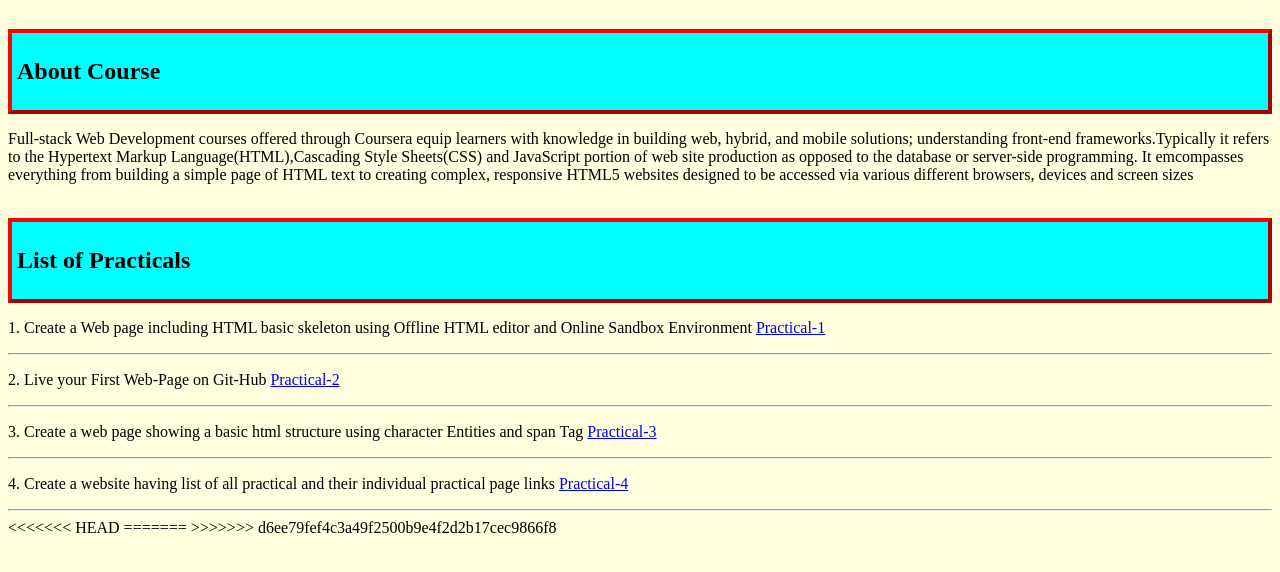
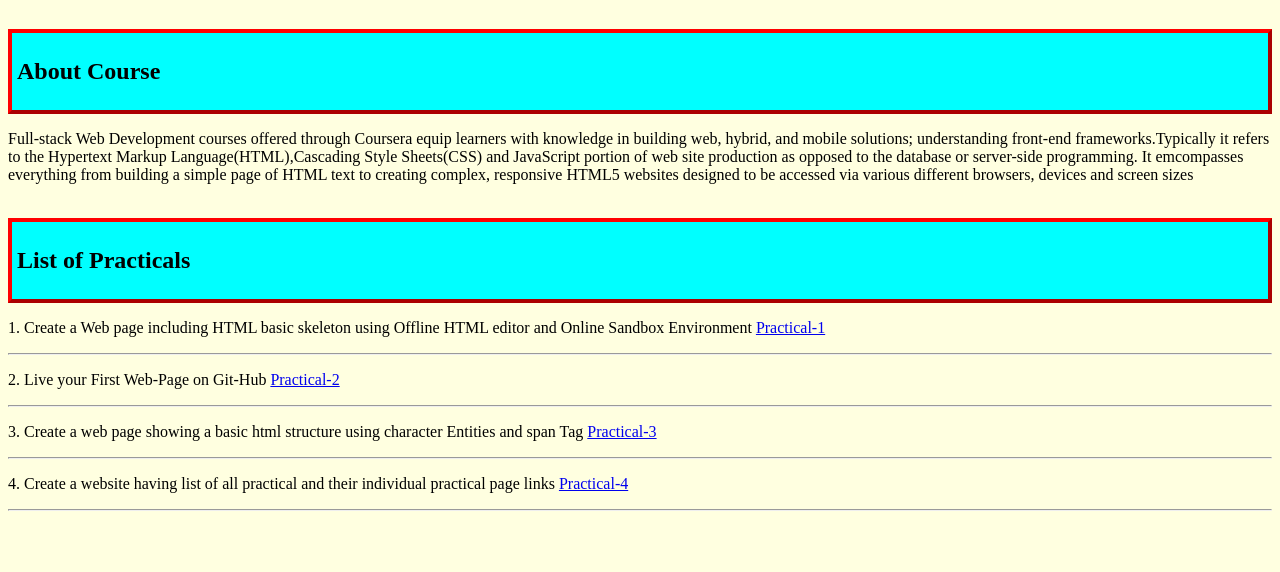
Before and after one commit to shailja025/Assissment4, a plain HTML site: page index.html in a window 1280 px wide. Shown: the part 90-662 px from the top of the page. Drawn offline with Linux system fonts and the light colour scheme.

Commit message:
Update index.html

```diff
--- a/index.html
+++ b/index.html
@@ -24,8 +24,4 @@
             <p>4. Create a website having list of all practical and their individual practical page links  <a href="https://github.com/shailja025/practical-4/blob/master/practicals/practical-4.html">Practical-4</a></p>
             <hr>
         </body>
-<<<<<<< HEAD
 </html>
-=======
-</html>
->>>>>>> d6ee79fef4c3a49f2500b9e4f2d2b17cec9866f8
```
